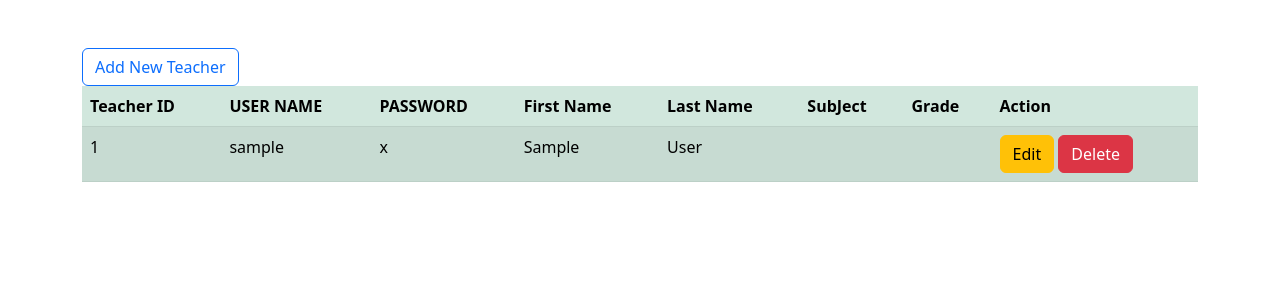
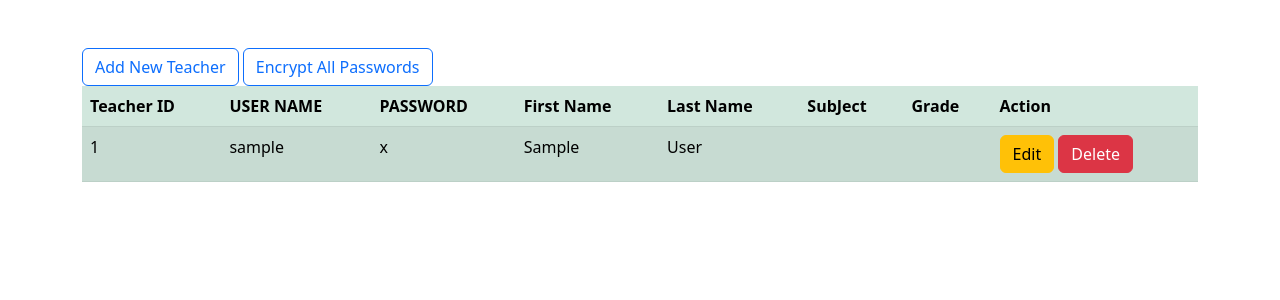
Before and after one commit to omodtung/systemManageStudent, a PHP site: page /admin/teacherUI.php in a window 1280 px wide. Shown: the part 66-366 px from the top of the page. Run offline with PHP 8.4, Linux system fonts and the light colour scheme; the visitor is signed in with stand-in values (Sample User, id 1); tables that the repository leaves empty or names only in its code hold one stand-in row (values such as "Sample post").

Commit message:
encrypt button

```diff
--- a/admin/teacherUI.php
+++ b/admin/teacherUI.php
@@ -37,6 +37,7 @@ if (isset($_SESSION['admin_id']) && isset($_SESSION['role'])) {
             ?>
                 <div class="container mt-5">
                     <a href="siteTeacherAdd.php" class="btn btn-outline-primary btn_add_teacher">Add New Teacher</a>
+                    <a href="./req/encryptpasswords.php" class="btn btn-outline-primary btn_encrypt">Encrypt All Passwords</a>
                     <div class="table-responsive">
                         <table class="table table-success table-striped n-table">
                             <thead>
```
